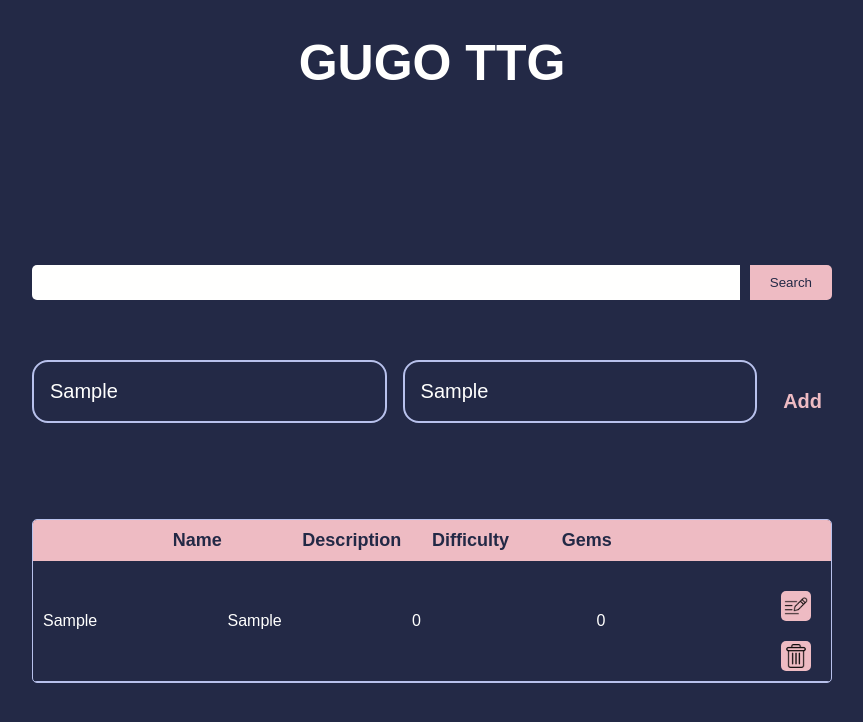
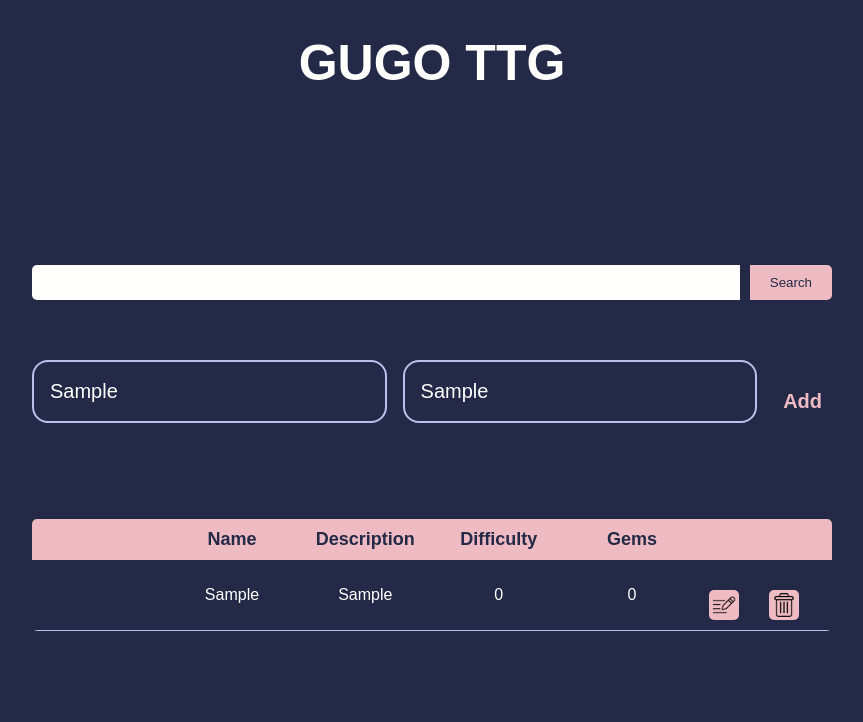
Before and after one commit to Pavel4en/GUGO, a React (Create React App) app in the folder react-app/: page / in a window 1280 px wide. Both pictures are taken after typing "Sample", "Sample" into the empty fields and a click on the button "Add". Shown: the top 722 px of the page, without its empty margins (208-1071 px from the left). Built offline with nearby package versions, Linux system fonts and the light colour scheme; no server answers.

Commit message:
Update Todo.tsx

```diff
--- a/react-app/src/features/todo/Todo.tsx
+++ b/react-app/src/features/todo/Todo.tsx
@@ -253,31 +253,39 @@ const TaskSearchForm = () => {
     );
 }
 
-const StyledTaskTable = styled.div`
-  border: 1px solid #b8c1ec;
+const StyledTaskTable = styled.table`
+border-collapse: collapse;
 border-radius: 5px;
 overflow: hidden;
-`
+width: 100%;
+table-layout: fixed;
+`;
 
-const StyledTaskTableRow = styled.div`
-  display: flex;
-  align-items: center;
+const StyledTaskTableRow = styled.tr`
+border-bottom: 1px solid #b8c1ec;
+`;
+
+const StyledTableHeaderRow = styled.tr`
+  background-color: #eebbc3;
+  display: table-row;
+`;
+
+const StyledTableCell = styled.td`
 padding: 10px;
-  border-bottom: 1px solid #b8c1ec;
-`
+text-align: center;
+min-width: 0;
+`;
 
-const TableCell = styled.div`
-  flex: 1;
-`
-
-const StyledTaskListHeader = styled.div`
-  background-color: #eebbc3;
+const StyledTableHeaderCell = styled.th`
 padding: 10px;
-  display: flex;
+text-align: center;
+color: #232946;
 font-size: 18px;
 font-weight: bold;
-  color: #232946;
-`
+border: none;
+white-space: nowrap;
+min-width: 0;
+`;
 
 const TaskList = () => {
     const dispatcher = useDispatch();
@@ -291,14 +299,14 @@ const TaskList = () => {
 
     return (
         <StyledTaskTable>
-            <StyledTaskListHeader>
-                <TableCell/>
-                <TableCell>Name</TableCell>
-                <TableCell>Description</TableCell>
-                <TableCell>Difficulty</TableCell>
-                <TableCell>Gems</TableCell>
-                <TableCell/>
-            </StyledTaskListHeader>
+            <StyledTableHeaderRow>
+                <StyledTableHeaderCell/>
+                <StyledTableHeaderCell>Name</StyledTableHeaderCell>
+                <StyledTableHeaderCell>Description</StyledTableHeaderCell>
+                <StyledTableHeaderCell>Difficulty</StyledTableHeaderCell>
+                <StyledTableHeaderCell>Gems</StyledTableHeaderCell>
+                <StyledTableHeaderCell/>
+            </StyledTableHeaderRow>
             {(taskList.length > 0) ? taskComponentList : null}
         </StyledTaskTable>
     );
@@ -341,6 +349,7 @@ const StyledDelete = styled(StyledButton)`
   background-repeat: no-repeat;
   background-position: center;
   background-size: 24px 24px;
+  display: flex;
 
 `
 
@@ -384,14 +393,15 @@ const TaskListEntry = ({_id, description, name, coins, difficulty}: ITask) => {
         <StyledTaskTableRow>
             <StyledTaskListElement>
                 <StyledContent>
-                    <TableCell><StyledSpan contentEditable={false} value={name}/></TableCell>
-                    <TableCell><StyledSpan contentEditable={false} value={description}/></TableCell>
-                    <TableCell><StyledSpan contentEditable={false} value={String(difficulty)}/></TableCell>
-                    <TableCell><StyledSpan contentEditable={false} value={String(coins)}/></TableCell>
+                <StyledTableCell></StyledTableCell>
+                    <StyledTableCell><StyledSpan contentEditable={false} value={name}/></StyledTableCell>
+                    <StyledTableCell><StyledSpan contentEditable={false} value={description}/></StyledTableCell>
+                    <StyledTableCell><StyledSpan contentEditable={false} value={String(difficulty)}/></StyledTableCell>
+                    <StyledTableCell><StyledSpan contentEditable={false} value={String(coins)}/></StyledTableCell>
                 </StyledContent>
                 <StyledAction>
-                    <TableCell><StyledEdit> </StyledEdit></TableCell>
-                    <TableCell><StyledDelete onClick={handleDelete}> </StyledDelete></TableCell>
+                    <StyledTableCell><StyledEdit> </StyledEdit></StyledTableCell>
+                    <StyledTableCell><StyledDelete onClick={handleDelete}> </StyledDelete></StyledTableCell>
                 </StyledAction>
             </StyledTaskListElement>
         </StyledTaskTableRow>
```
Lines whose indentation alone changed are shown as unchanged.
